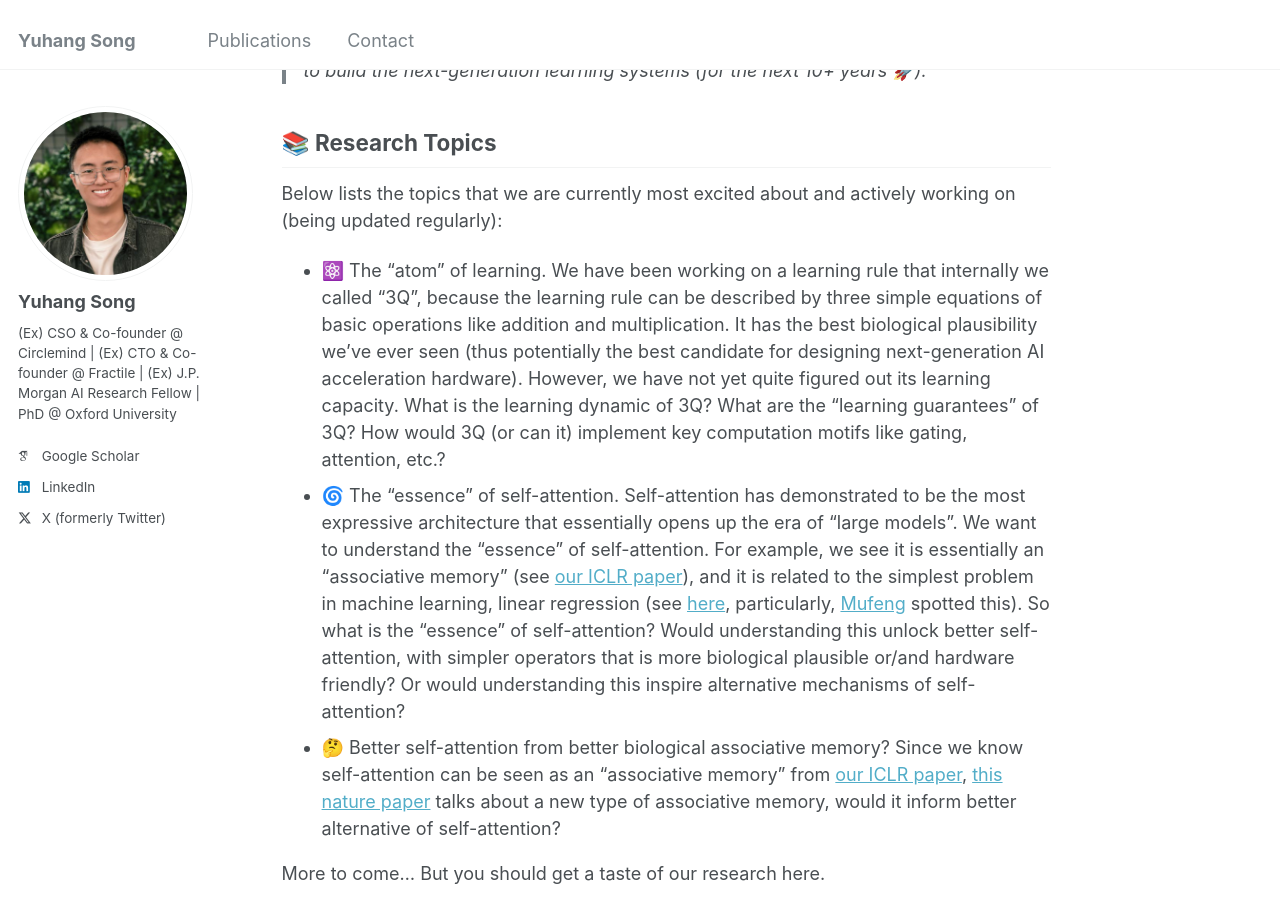
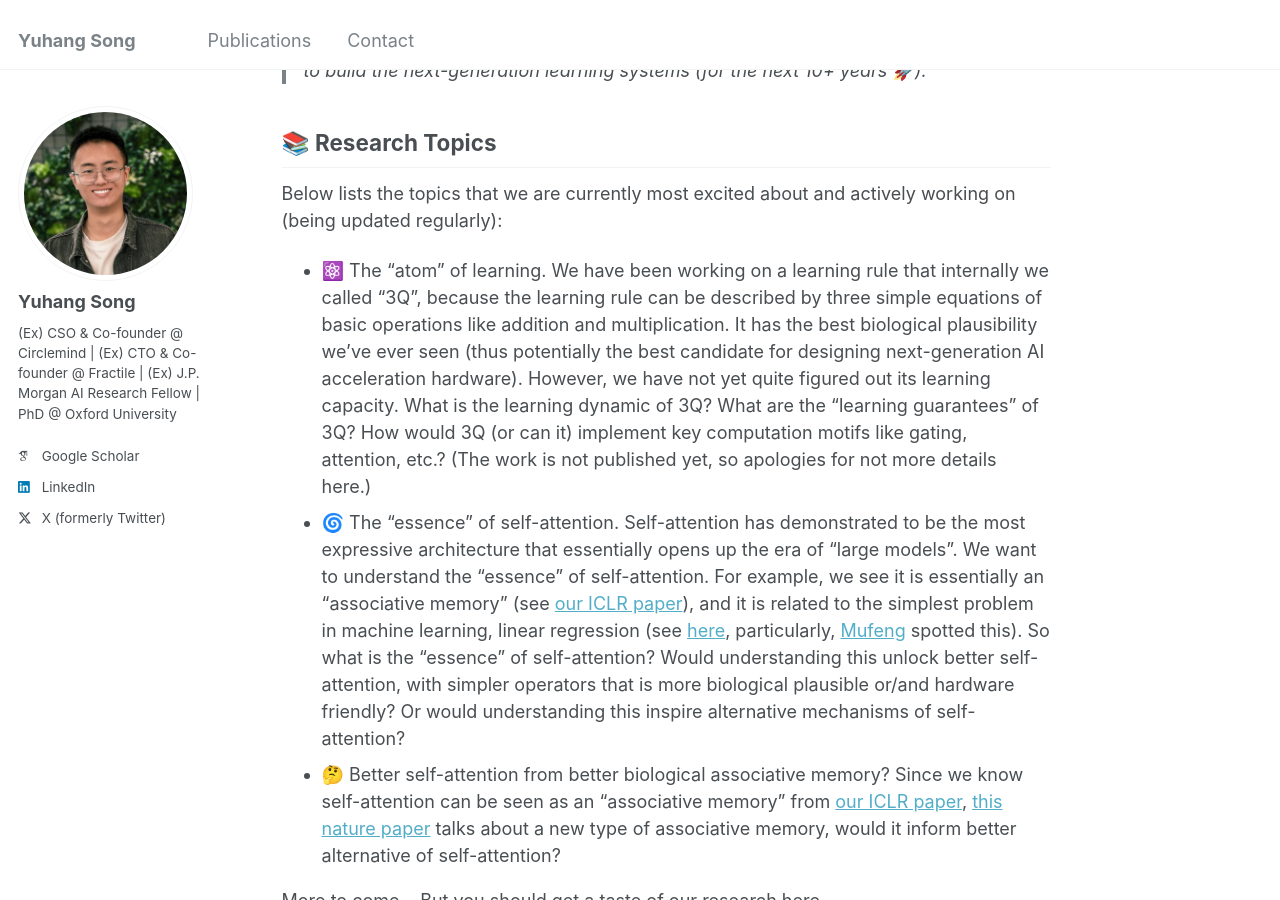
Before and after one commit to YuhangSong/YuhangSong.github.io, a Jekyll site: the page built from _pages/work-with-us.md, in a window 1280 px wide and 900 px high, scrolled down 570 px. Built offline with Jekyll 4.4.1, drawn with Linux system fonts in a browser that asks for light colours; some web fonts are replaced; some of the changed lines change nothing that is shown; some of the changed text lies outside the part shown.

Commit message:
update work-with-us.md

```diff
--- a/_pages/work-with-us.md
+++ b/_pages/work-with-us.md
@@ -24,7 +24,7 @@
 
 Below lists the topics that we are currently most excited about and actively working on (being updated regularly):
 
--   ⚛️ The "atom" of learning. We have been working on a learning rule that internally we called "3Q", because the learning rule can be described by three simple equations of basic operations like addition and multiplication. It has the best biological plausibility we’ve ever seen (thus potentially the best candidate for designing next-generation AI acceleration hardware). However, we have not yet quite figured out its learning capacity. What is the learning dynamic of 3Q? What are the "learning guarantees" of 3Q? How would 3Q (or can it) implement key computation motifs like gating, attention, etc.?
+-   ⚛️ The "atom" of learning. We have been working on a learning rule that internally we called "3Q", because the learning rule can be described by three simple equations of basic operations like addition and multiplication. It has the best biological plausibility we’ve ever seen (thus potentially the best candidate for designing next-generation AI acceleration hardware). However, we have not yet quite figured out its learning capacity. What is the learning dynamic of 3Q? What are the "learning guarantees" of 3Q? How would 3Q (or can it) implement key computation motifs like gating, attention, etc.? (The work is not published yet, so apologies for not more details here.)
 -   🌀 The "essence" of self-attention. Self-attention has demonstrated to be the most expressive architecture that essentially opens up the era of "large models". We want to understand the "essence" of self-attention. For example, we see it is essentially an "associative memory" (see [our ICLR paper](https://proceedings.mlr.press/v162/millidge22a/millidge22a.pdf)), and it is related to the simplest problem in machine learning, linear regression (see [here](https://c16mftang.github.io/attention.html), particularly, [Mufeng](https://c16mftang.github.io/index.html) spotted this). So what is the "essence" of self-attention? Would understanding this unlock better self-attention, with simpler operators that is more biological plausible or/and hardware friendly? Or would understanding this inspire alternative mechanisms of self-attention?
 -   🤔 Better self-attention from better biological associative memory? Since we know self-attention can be seen as an "associative memory" from [our ICLR paper](https://proceedings.mlr.press/v162/millidge22a/millidge22a.pdf), [this nature paper](https://www.nature.com/articles/s41586-024-08392-y) talks about a new type of associative memory, would it inform better alternative of self-attention?
 
@@ -51,11 +51,11 @@
 ## 🎯 Expected Outcomes
 
 **We produce "deep" work (papers, posts, repos, or anything) with profound impacts**, rather than "shallow" work with short-term aims (for example, just to have more papers accepted).
-But "deep" papers do not necessarily mean "difficult" papers. With the right insights, we had experience before that we produced papers with good impact and are accepted easily in top AI conferences all within 2-3 weeks' effort.
+But "deep" papers do not necessarily mean "difficult" papers. With the right insights, we had experience before that we produced papers with good impact and are accepted in top AI conferences with 2-3 weeks' effort. (Of course, these are quite rare cases, normally deep work takes energy, enthusiasm, and time.)
 
 **Should I expect myself to gain industrial or research qualities from the experience?**
 We consider our research demands and thus train you to develop the very general capability: looking and solving problems from the fundamentals. Such capability should be desired in both industrial and research setups.
 But for those industrial careers requiring very specific technical skills, we are not aligned.
 So overall, we consider the outcome to be leaning towards a research-type of career.
 
-🎉 Congrats in making it to the end! You are now ready to reach out to us [here](https://yuhangsong.github.io/contact/).
+🎉 Congrats in making it to the end! You are now ready to reach out to us [here](https://yuhangsong.github.io/contact/), including a brief self-introduction and why you’re interested in working with us.
```
